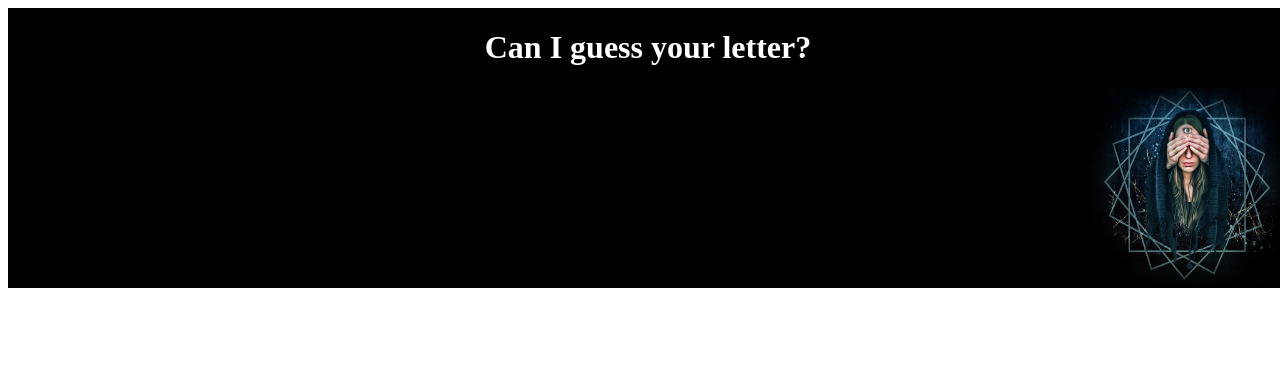
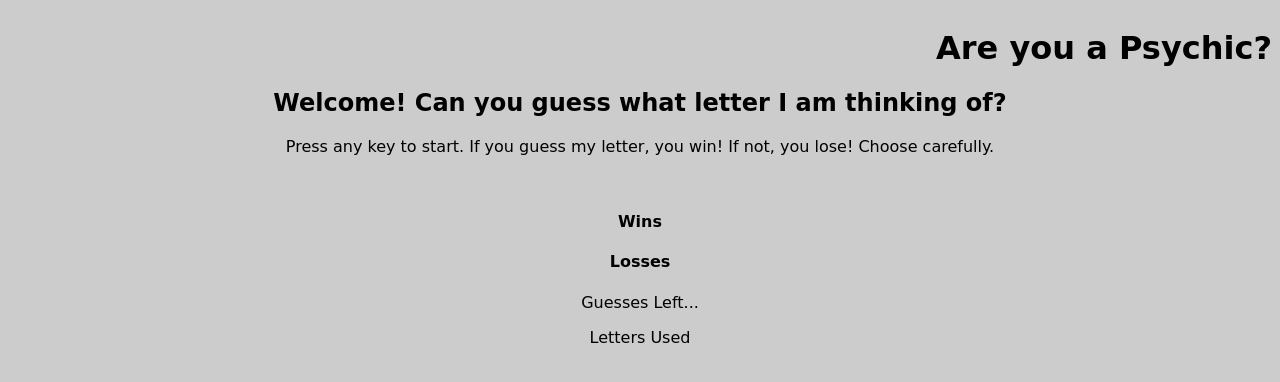
Before and after one commit to Gudbrandr42/Psychic-Game, a plain HTML site: page index.html in a window 1280 px wide. Drawn offline with Linux system fonts and the light colour scheme; a web font is replaced by a local one.

Commit message:
Reset design, removed picture. added reset.css file, but ruining my own css. placing it ahead of my css file doesn't help.

```diff
--- /dev/null
+++ b/assets/css/reset.css
@@ -0,0 +1,129 @@
+/* http://meyerweb.com/eric/tools/css/reset/
+   v2.0 | 20110126
+   License: none (public domain)
+*/
+
+html,
+body,
+div,
+span,
+applet,
+object,
+iframe,
+h1,
+h2,
+h3,
+h4,
+h5,
+h6,
+p,
+blockquote,
+pre,
+a,
+abbr,
+acronym,
+address,
+big,
+cite,
+code,
+del,
+dfn,
+em,
+img,
+ins,
+kbd,
+q,
+s,
+samp,
+small,
+strike,
+strong,
+sub,
+sup,
+tt,
+var,
+b,
+u,
+i,
+center,
+dl,
+dt,
+dd,
+ol,
+ul,
+li,
+fieldset,
+form,
+label,
+legend,
+table,
+caption,
+tbody,
+tfoot,
+thead,
+tr,
+th,
+td,
+article,
+aside,
+canvas,
+details,
+embed,
+figure,
+figcaption,
+footer,
+header,
+hgroup,
+menu,
+nav,
+output,
+ruby,
+section,
+summary,
+time,
+mark,
+audio,
+video {
+  margin: 0;
+  padding: 0;
+  border: 0;
+  font-size: 100%;
+  font: inherit;
+  vertical-align: baseline;
+}
+/* HTML5 display-role reset for older browsers */
+article,
+aside,
+details,
+figcaption,
+figure,
+footer,
+header,
+hgroup,
+menu,
+nav,
+section {
+  display: block;
+}
+body {
+  line-height: 1;
+}
+ol,
+ul {
+  list-style: none;
+}
+blockquote,
+q {
+  quotes: none;
+}
+blockquote:before,
+blockquote:after,
+q:before,
+q:after {
+  content: "";
+  content: none;
+}
+table {
+  border-collapse: collapse;
+  border-spacing: 0;
+}
--- a/assets/css/style.css
+++ b/assets/css/style.css
@@ -1,22 +1,27 @@
-#top {
-  position: fixed;
-  z-index: 99;
+body {
+  font-family: "amarante", cursive;
+  background-color: #cccccc;
+}
+
+* {
+  box-sizing: border-box;
+}
+
+.main-section {
   width: 100%;
-  margin: 0 0 40px;
-  overflow: auto;
-  color: white;
-  background: black;
+  max-width: 960px;
+  margin: 0 auto;
+  clear: both;
   text-align: center;
 }
 
 img {
-  position: relative;
-  float: inline-end;
+  height: 200px;
   width: 200px;
-  height: 200px;
+  float: inline-start;
 }
 
-alt {
-  position: relative;
-  float: right;
+h1 {
+  float: inline-end;
+  text-align: center;
 }
--- a/index.html
+++ b/index.html
@@ -6,17 +6,47 @@
     <meta http-equiv="X-UA-Compatible" content="ie=edge" />
     <title>Psychic Game</title>
     <script src="assets/javascript/game.js"></script>
+    <!-- <link rel="stylesheet" href="assets/css/reset.css" /> -->
     <link rel="stylesheet" type="text/css" href="assets/css/style.css" />
+    <link
+      href="https://fonts.googleapis.com/css?family=Amarante&display=swap"
+      rel="stylesheet"
+    />
   </head>
+
   <body>
     <header id="top">
       <div class="container">
-        <h1>Can I guess your letter?</h1>
-        <img
+        <!-- <img
           src="assets/images/third-eye-2886688_640_Psychic.jpg"
           alt="Psychic"
-        />
+        /> -->
+        <h1>Are you a Psychic?</h1>
       </div>
     </header>
+
+    <div id="main-container" class="mainBody">
+      <section class="main-section">
+        <h2>Welcome! Can you guess what letter I am thinking of?</h2>
+        <p>
+          Press any key to start. If you guess my letter, you win! If not, you
+          lose! Choose carefully.
+        </p>
+        <br />
+        <div>
+          <h4>Wins</h4>
+          <span id="win"></span>
+
+          <h4>Losses</h4>
+          <span id="loss"></span>
+          <p>
+            Guesses Left...
+            <span id="guesses"></span>
+          </p>
+          <p>Letters Used</p>
+          <span id="alreadyGuessed"></span>
+        </div>
+      </section>
+    </div>
   </body>
 </html>
```
Also changed, not shown: assets/images/third-eye-2886688_640_Psychic.jpg (deleted).
